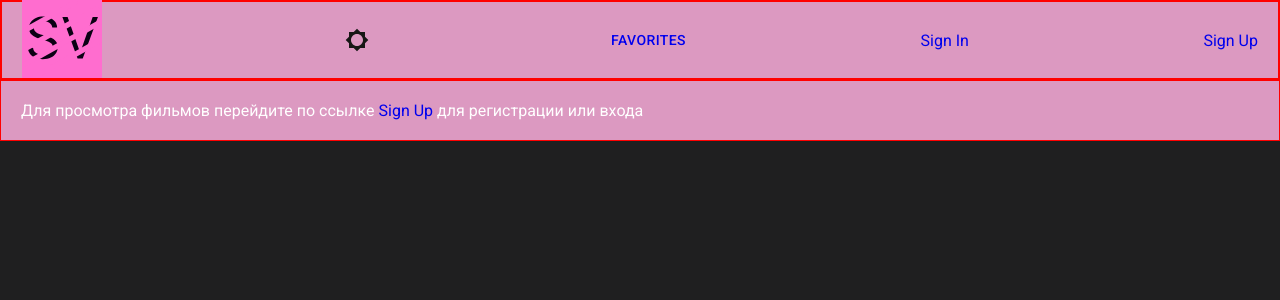
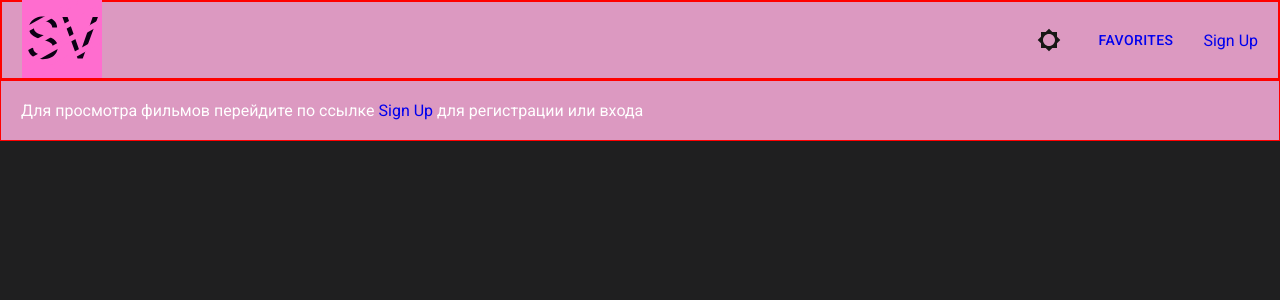
Before and after one commit to Ezoza111/movies_portal, a React (Create React App) app: page /favorites in a window 1280 px wide. Shown: the top 300 px of the page. Built offline with nearby package versions, Linux system fonts and the light colour scheme.

Commit message:
style: changed logic a bit, nothing serious and added StyledWrapper

```diff
--- a/src/layout/header/Header.jsx
+++ b/src/layout/header/Header.jsx
@@ -2,10 +2,7 @@ import React from "react";
 import styled from "styled-components";
 import { Logo } from "../../components/stupidComponents/logo/Logo";
 import { MainContainer } from "../../components/stupidComponents/container/MainContainer.styled";
-import { Entrance } from "../../components/smartComponents/entrance/Entrance";
-import SearchForm from "../../components/smartComponents/searchForm/SearchForm";
 import { SignUpLink } from "../signUpPage/SignUpLink";
-import { Link } from "react-router-dom";
 import { FavoritesLink } from "../favoritesPage/FavoritesLink";
 import { SignInLink } from "../signUpPage/SignInLink";
 import { theme } from "../../styles/Theme";
@@ -13,20 +10,31 @@ import { useTheme } from "../../components/smartComponents/context/ThemeContext"
 import { ThemeIcon } from "../../components/stupidComponents/icon/ThemeIcon";
 
 export const Header = ({ userName }) => {
-  const {isDark} = useTheme();
+  const { isDark } = useTheme();
   return (
-    <StyledHeader className={`header ${isDark ? 'dark' : 'light'}`}>
-      <MainContainer direction={"row"} justify={"space-between"} align={"center"}>
+    <StyledHeader className={`header ${isDark ? "dark" : "light"}`}>
+      <MainContainer
+        direction={"row"}
+        justify={"space-between"}
+        align={"center"}>
         <Logo iconId={"logo"} />
-        <ThemeIcon />
-        {/* <SearchForm /> */}
-        <FavoritesLink />
-        {userName === null ? <SignInLink />: <div>{`${userName}`.toLocaleUpperCase()}</div>}
-        <SignUpLink />
+        <StyledWrapper>
+          <ThemeIcon />
+          <FavoritesLink />
+          {/* {userName === null ? <SignInLink />: <div>{`${userName}`.toLocaleUpperCase()}</div>} */}
+          {userName !== null && <p style={{fontWeight: 'bold'}}>{`${userName}`.toLocaleUpperCase()}</p>}
+          <SignUpLink />
+        </StyledWrapper>
       </MainContainer>
     </StyledHeader>
   );
 };
+
+const StyledWrapper = styled.div`
+  display: flex;
+  align-items: center;
+  gap: 30px;
+`;
 
 const StyledHeader = styled.header`
   width: 100%;
@@ -36,9 +44,9 @@ const StyledHeader = styled.header`
   align-items: center;
 
   &.dark {
-    background-color: ${theme.colors.primary}
+    background-color: ${theme.colors.primary};
   }
   &.light {
-    background-color: ${theme.colors.primaryLight}
+    background-color: ${theme.colors.primaryLight};
   }
 `;
```
